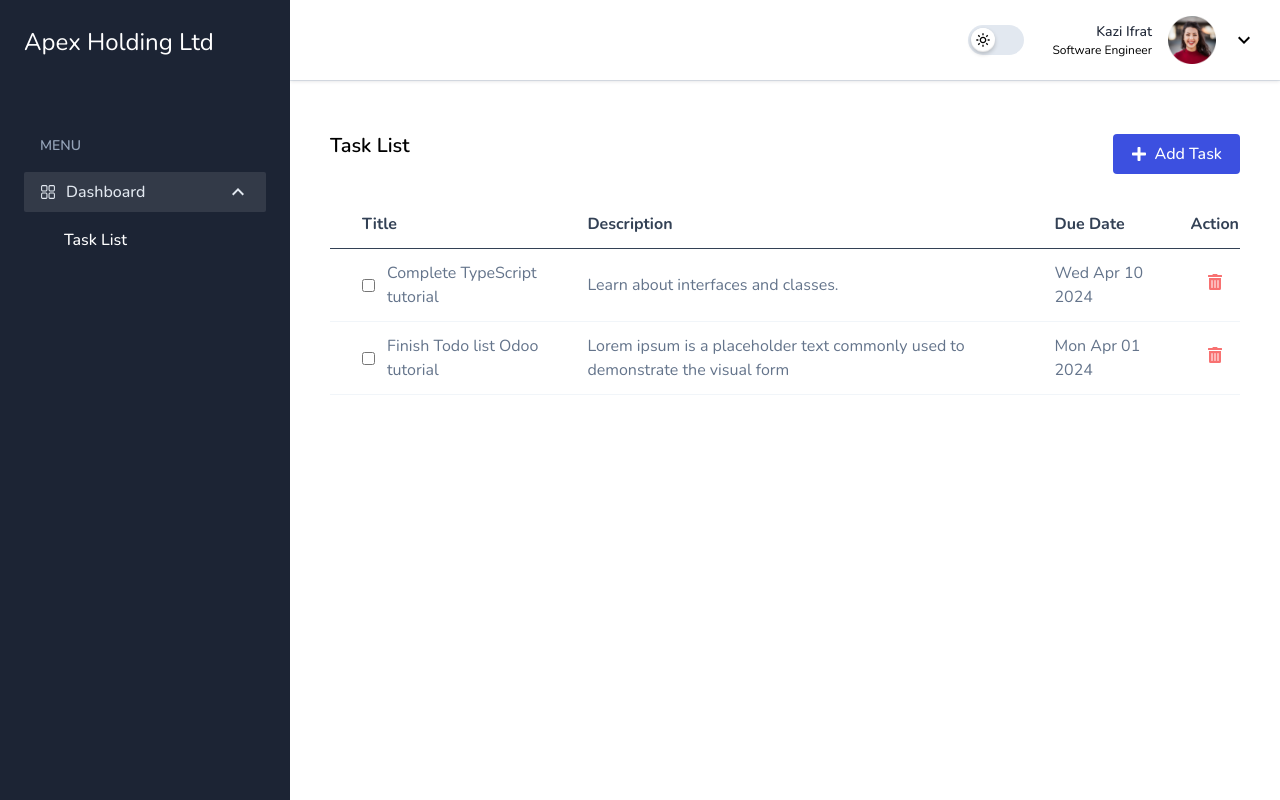
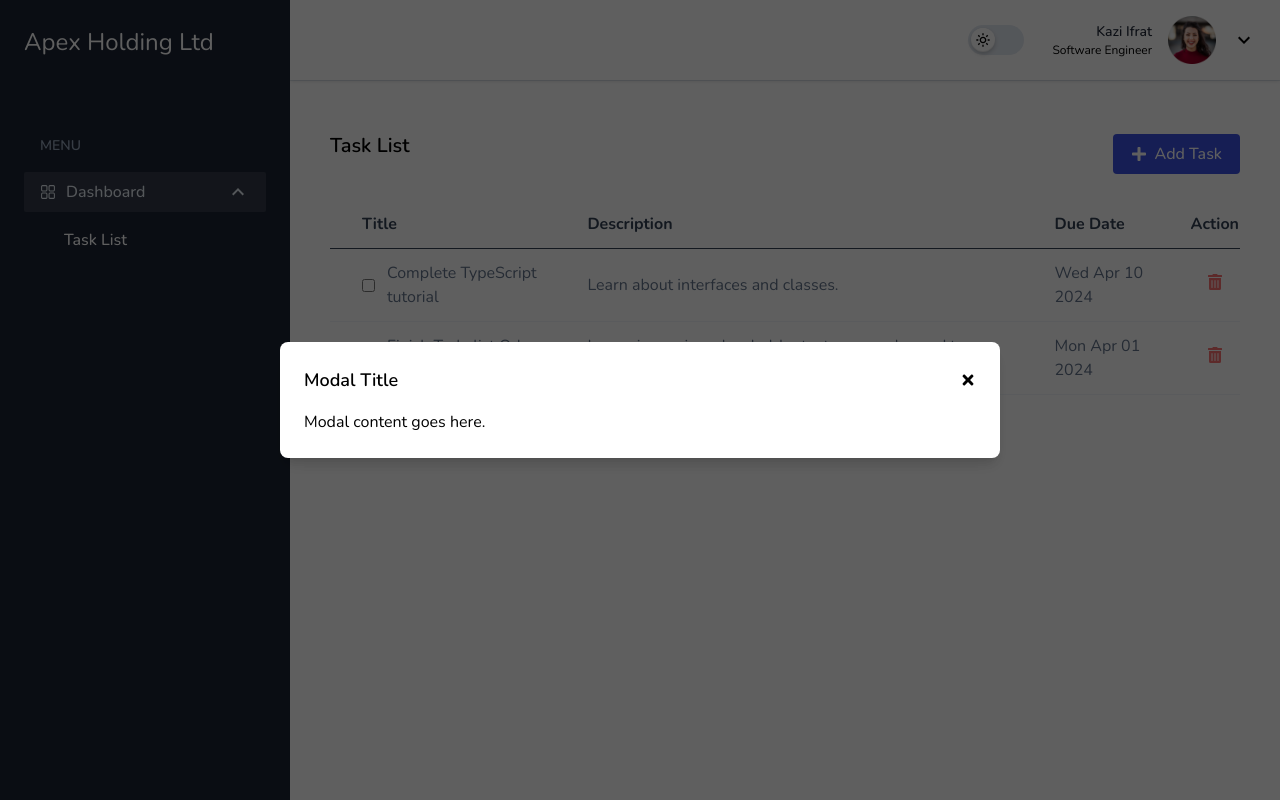
Before and after one commit to Ifratbinte/task-manage, a Next.js app: page / in a window 1280 px wide. Both pictures are taken after a click on the button "Add Task". Built offline with nearby package versions, Linux system fonts and the light colour scheme.

Commit message:
feat & refactor [*] : add modal component for task create and refactor taskslice

```diff
--- a/src/components/Dashboard/TaskList.tsx
+++ b/src/components/Dashboard/TaskList.tsx
@@ -8,9 +8,10 @@ import Button from '../common/Button';
 
 interface Props {
   tasks: Task[];
+  addTaskHandler: () => void;
 }
 
-const TasksList: React.FC<Props> = ({ tasks }) => {
+const TasksList: React.FC<Props> = ({ tasks , addTaskHandler}) => {
   const dispatch = useDispatch();
 
   // task completion handler
@@ -29,7 +30,7 @@ const TasksList: React.FC<Props> = ({ tasks }) => {
       {/* Task list Header */}
       <div className="flex items-center justify-between mb-6">
         <h2 className="text-xl font-semibold mb-4">Task List</h2>
-        <Button buttonIcon={<FaPlus/>} buttonText='Add Task'/>
+        <Button buttonIcon={<FaPlus/>} buttonText='Add Task' onClick={addTaskHandler}/>
       </div>
 
       {/* Task list Table */}
--- a/src/components/Dashboard/page.tsx
+++ b/src/components/Dashboard/page.tsx
@@ -1,11 +1,25 @@
 'use client'
+import { useState } from "react";
 import TasksList from "./TaskList";
 import tasks from "./task-mock-data"
+import Modal from "../common//Modal/index"
 
 export default function Home() {
+  const [isModalOpen, setIsModalOpen] = useState(false);
+
+  // open modal
+  const openModal = () => {
+    setIsModalOpen(true);
+  };
+
+  // close modal
+  const closeModal = () => {
+    setIsModalOpen(false);
+  };
   return (
     <div className="py-3">
-        <TasksList tasks={tasks}/>
+        <TasksList tasks={tasks} addTaskHandler={openModal}/>
+        <Modal isOpen={isModalOpen} onClose={closeModal}/>
     </div>
   );
 }
--- a/src/components/Dashboard/task-mock-data.ts
+++ b/src/components/Dashboard/task-mock-data.ts
@@ -1,10 +1,12 @@
 const tasks = [
     {
+      id: "1",
       title: 'Complete TypeScript tutorial',
       description: 'Learn about interfaces and classes.',
       dueDate: new Date('2024-04-10'),
     },
     {
+      id: "2",
       title: 'Finish Todo list Odoo tutorial',
       description: 'Lorem ipsum is a placeholder text commonly used to demonstrate the visual form',
       dueDate: new Date('2024-04-01'),
--- a/src/components/common/Button/index.tsx
+++ b/src/components/common/Button/index.tsx
@@ -3,11 +3,12 @@ import React from 'react'
 interface ButtonProps{
     buttonIcon?: any
     buttonText: string
+    onClick?: () => void;
 }
 
-const Button:React.FC<ButtonProps> = ({buttonText, buttonIcon}) => {
+const Button:React.FC<ButtonProps> = ({buttonText, buttonIcon, onClick}) => {
   return (
-    <button className="flex items-center gap-2 rounded bg-primary px-4.5 py-2 font-medium text-white hover:bg-opacity-80">
+    <button className="flex items-center gap-2 rounded bg-primary px-4.5 py-2 font-medium text-white hover:bg-opacity-80" onClick={onClick}>
         {buttonIcon}
         {buttonText}
     </button>
--- /dev/null
+++ b/src/components/common/Modal/index.tsx
@@ -0,0 +1,36 @@
+import React, { useState } from "react";
+import { FaTimes } from "react-icons/fa";
+
+interface ModalProps {
+    isOpen: boolean;
+    onClose: () => void;
+  }
+
+  const Modal: React.FC<ModalProps> = ({ isOpen, onClose }) => {
+  if (!isOpen) return null;
+
+  return (
+    <div className={`${isOpen ? "block" : "hidden"} fixed left-0 top-0 z-99999 flex h-screen w-full justify-center overflow-y-scroll bg-black/50 px-4 py-5`}>
+      <div className="relative z-999 m-auto w-full max-w-180 rounded-sm shadow-default dark:border-strokeDark dark:bg-meta">
+        {/* Modal content */}
+        <div className="modal-body">
+          <div className="p-6 bg-white rounded-lg shadow-lg">
+            <div className="flex items-center justify-between mb-4">
+              <h1 className="text-lg font-semibold">Modal Title</h1>
+              <button
+                onClick={onClose}
+                className="text-gray-500 hover:text-gray-700 focus:outline-none"
+              >
+               <FaTimes/>
+              </button>
+            </div>
+            <p>Modal content goes here.</p>
+          </div>
+        </div>
+      </div>
+      <div className="fixed inset-0 z-40 bg-black opacity-25"></div>
+    </div>
+  );
+};
+
+export default Modal
--- a/src/lib/task/taskSlice.ts
+++ b/src/lib/task/taskSlice.ts
@@ -16,17 +16,17 @@ const TaskSlice = createSlice({
   name: "Task",
   initialState,
   reducers: {
-    addTask: (state, action:PayloadAction<Task>) => {
+    addTask: (state, action) => {
       state.tasks.push(action.payload)
     },
-    toggleTaskCompletion: (state, action: PayloadAction<string>) => {
+    toggleTaskCompletion: (state, action) => {
       const taskId = action.payload;
       const task = state.tasks.find((task) => task.id === taskId)
       if(task) {
         task.completed = !task.completed
       }
     },
-    deleteTask: (state, action: PayloadAction<string>) => {
+    deleteTask: (state, action) => {
       state.tasks = state.tasks.filter((task) => task.id !== action.payload);
     },
   },
--- a/src/types/task.ts
+++ b/src/types/task.ts
@@ -1,7 +1,7 @@
 export interface Task {
-  id: string
+  id: any
   title: string;
   description: string;
   dueDate: Date;
-  completed: boolean
+  completed?: boolean
 }
```
